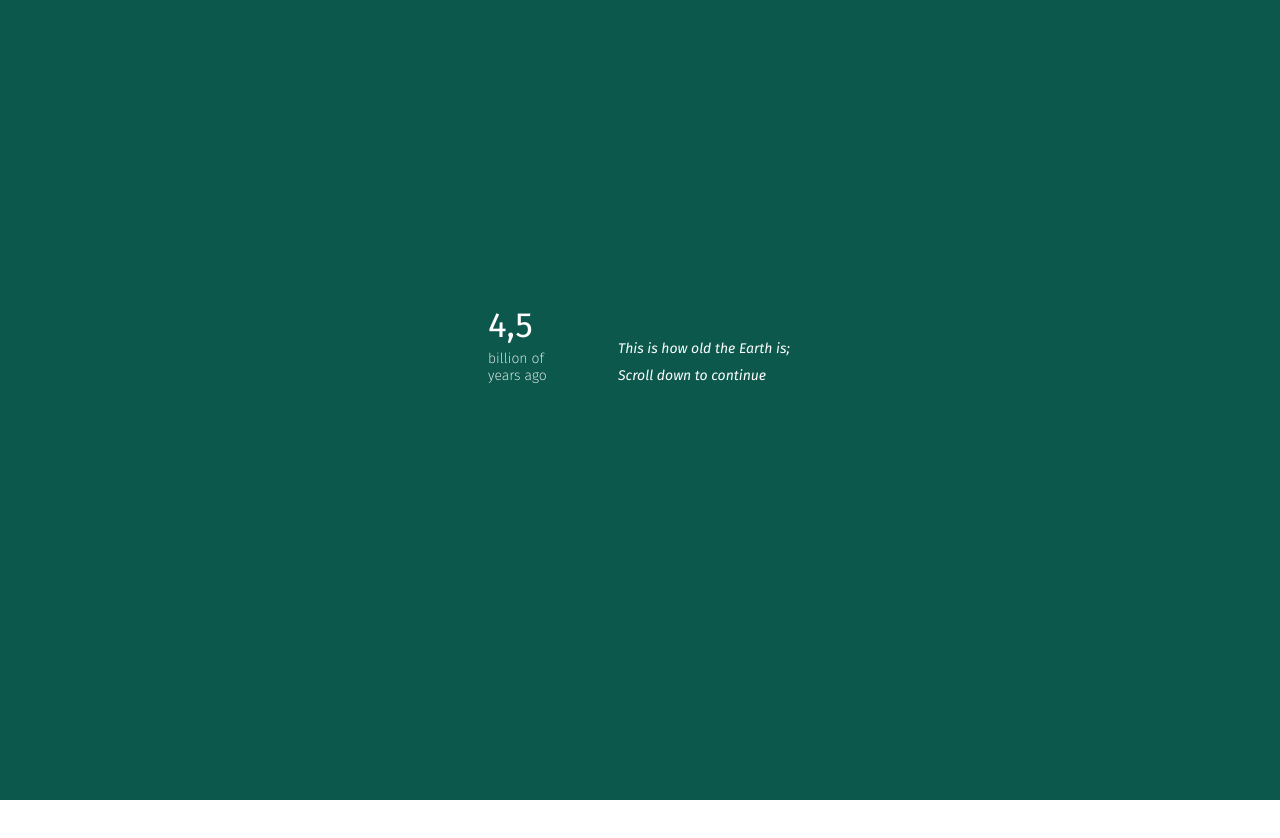
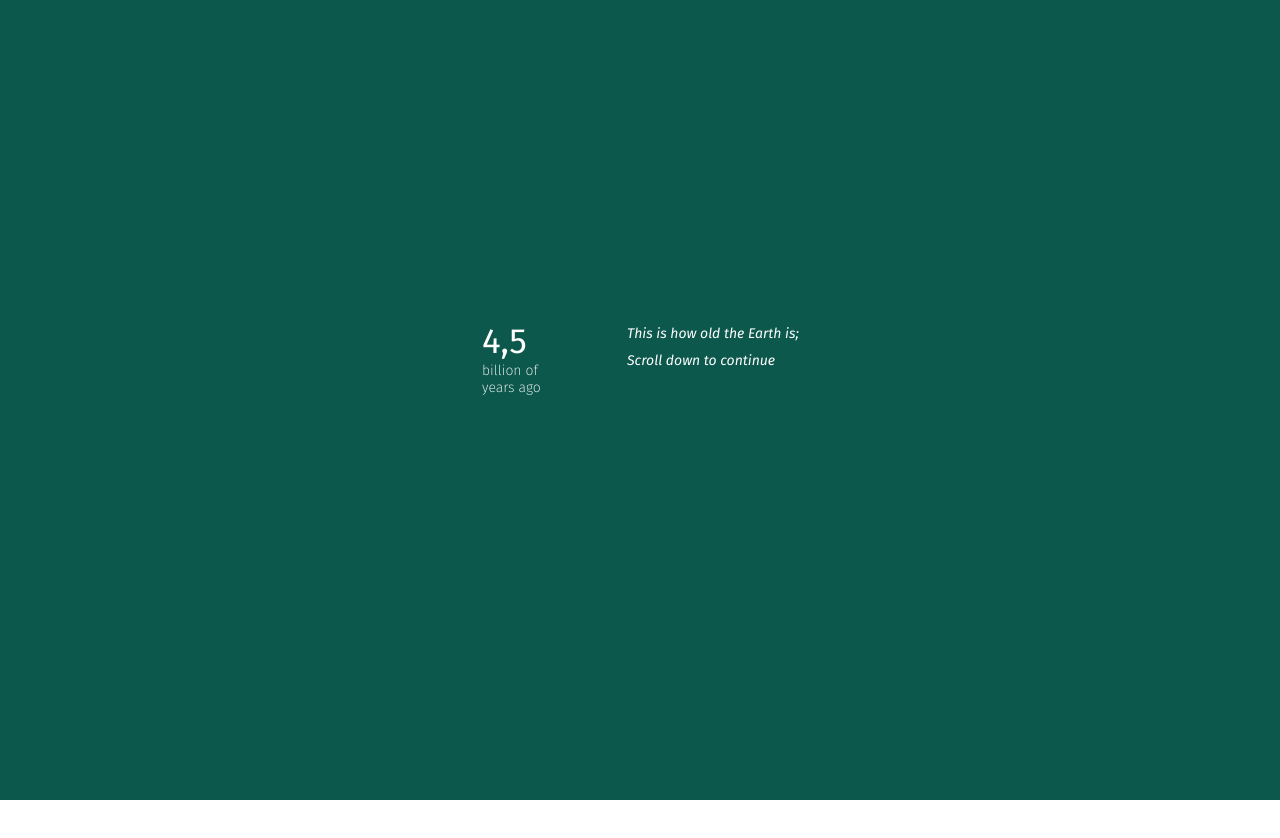
Before and after one commit to dianayukari/anthropocene, a SvelteKit app: page / in a window 1280 px wide. Shown: the top 838 px of the page. Built offline with nearby package versions, Linux system fonts and the light colour scheme.

Commit message:
css adjustments

```diff
--- a/src/routes/+page.svelte
+++ b/src/routes/+page.svelte
@@ -105,7 +105,7 @@
             if(currentIndex == data.length - 1) {
                 displayedEvents = [newEvent]
             } else if (!displayedEvents.some(e => e.event === newEvent.event)) {
-                displayedEvents.forEach(e => e.yOffset = (e.yOffset || 0) - 1);
+                displayedEvents.forEach(e => e.yOffset = (e.yOffset || 0));
                 displayedEvents.push({ ...newEvent, yOffset: 0 });
 
                 if (displayedEvents.length > 1) {
@@ -271,7 +271,7 @@
 
                 <div class="event-container">
                     {#each displayedEvents as { year, event, yOffset, yearsAgo } (event)}
-                        <p class="year" style="transform: translateY({yOffset - 5}px); transition: transform 0.3s ease;">
+                        <p class="year" style="transform: translateY({yOffset}px); transition: transform 0.3s ease;">
                             {#if yearsAgo < 11900}
                                 {year}
                             {/if}
@@ -335,12 +335,12 @@
     .countdownContainer {
         display: flex;
         position: absolute;
-        /* width: 50%; */
         top: 40%;
         left: 50%;
         flex-wrap: wrap;
         transform: translate(-40%, 0);
         z-index: 10;
+        gap: 15px;
     }
 
     .mini-chart {
@@ -361,7 +361,6 @@
     .yearsAgo {
         color: white;
         font-size: 35px;
-        line-height: 10px;
         font-weight: 400;
         margin: 0;
     }
@@ -372,18 +371,14 @@
         margin-top: 20px;
         width: 80px;
         color: white;
+        margin: 0;
     }
 
     .event-container {
-        /* position: absolute; */
-        /* top: 50%;
-        left: 70%;
-        transform: translate(-50%, -50%); */
         align-items: top;
         width: 250px;
         max-height: 40vh;
         overflow: hidden;
-        /* z-index: 1; */
     }
 
     .spacer {
@@ -394,8 +389,7 @@
     .year {
         color: white;
         font-weight: 500;
-        margin: 20px 0 0 0;
-        line-height: 10px;
+        margin: 5px 0 0 0;
     }
 
     .event {
@@ -417,7 +411,6 @@
         height: 100vh;
         display: flex;
         flex-direction: column;
-        /* align-items: center; */
         position: fixed;
         right: 0;
         left: 0;
```
